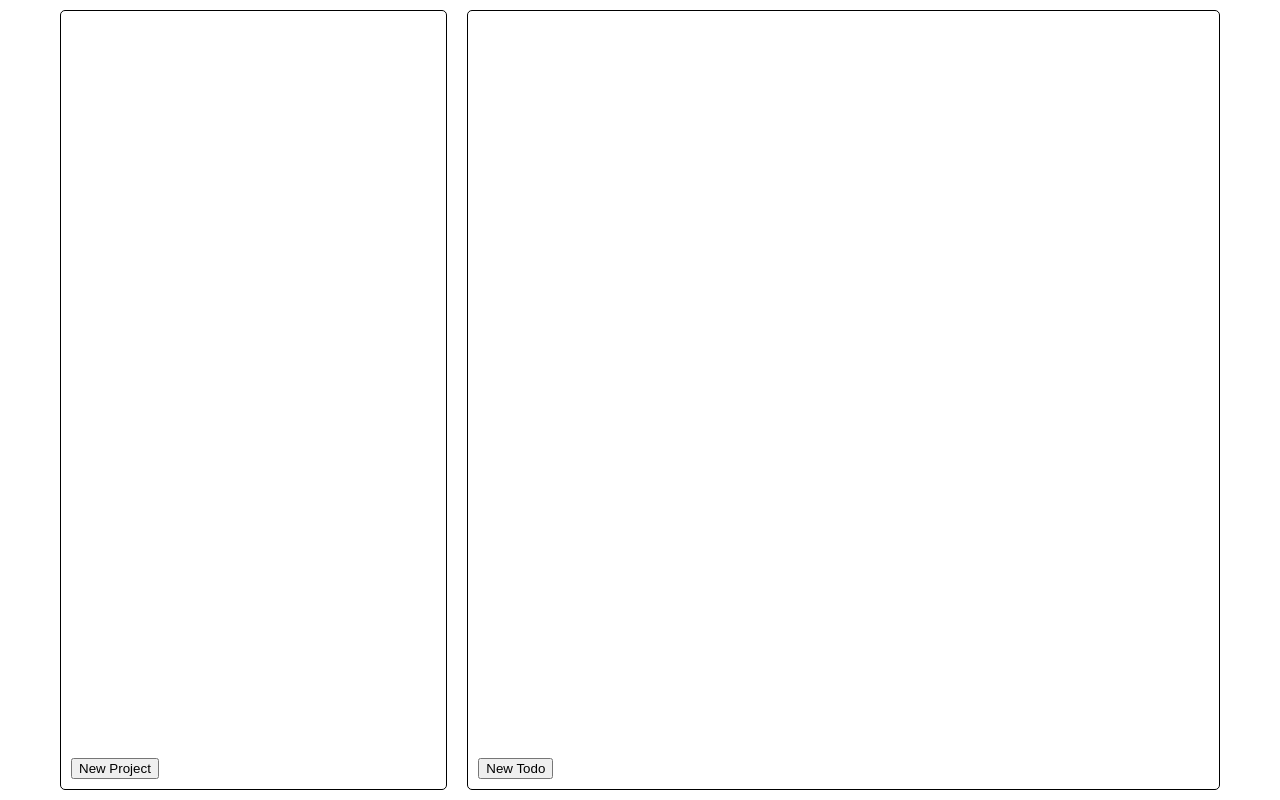
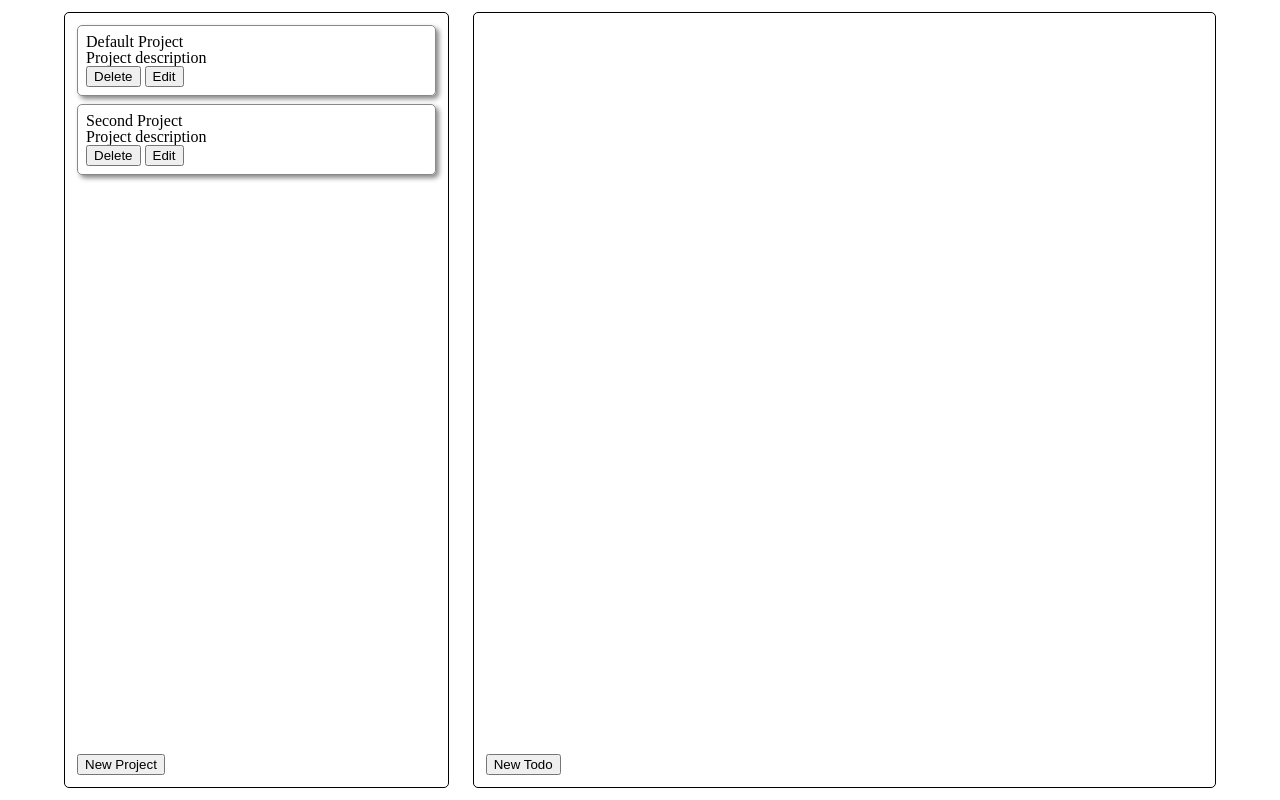
Before and after one commit to lbackman/todo-list, a website built with webpack: page src/index.html in a window 1280 px wide. Built offline with nearby package versions, Linux system fonts and the light colour scheme.

Commit message:
Add temporary project template

```diff
--- a/src/index.html
+++ b/src/index.html
@@ -7,7 +7,20 @@
 </head>
 <body>
   <aside class="projects">
-    <div class="project-container"></div>
+    <div class="project-container">
+      <div class="project">
+        <h2>Default Project</h2>
+        <p>Project description</p>
+        <button>Delete</button>
+        <button>Edit</button>
+      </div>
+      <div class="project">
+        <h2>Second Project</h2>
+        <p>Project description</p>
+        <button>Delete</button>
+        <button>Edit</button>
+      </div>
+    </div>
     <button id="new-project">New Project</button>
     <!-- Project Modal -->
     <div id="projectModal" class="modal">
--- a/src/style.css
+++ b/src/style.css
@@ -51,7 +51,7 @@ table {
 
 body {
   min-height: 100vh;
-  padding: 0 50px;
+  padding: 0 3.25rem;
 }
 
 body,
@@ -64,8 +64,8 @@ main,
 aside,
 main {
   flex-direction: column;
-  padding: 10px;
-  margin: 10px;
+  padding: 0.75rem;
+  margin: 0.75rem;
   border: 1px solid black;
   border-radius: 5px;
 }
@@ -88,7 +88,7 @@ button {
   display: none;
   position: fixed;
   z-index: 1;
-  padding-top: 100px;
+  padding-top: 6.25rem;
   left: 0;
   top: 0;
   width: 100%;
@@ -101,7 +101,7 @@ button {
 .modal-content {
   background-color: #fefefe;
   margin: auto;
-  padding: 20px;
+  padding: 1.35rem;
   border: 1px solid #888;
   width: min(350px, 60%);
   position: relative;
@@ -144,3 +144,11 @@ textarea {
   content: " *";
   color: red;
 }
+
+.project {
+  border-radius: 5px;
+  border: 1px solid #888;
+  box-shadow: 3px 3px 5px #888888;
+  padding: 0.5rem;
+  margin-bottom: 0.5rem;
+}
```
